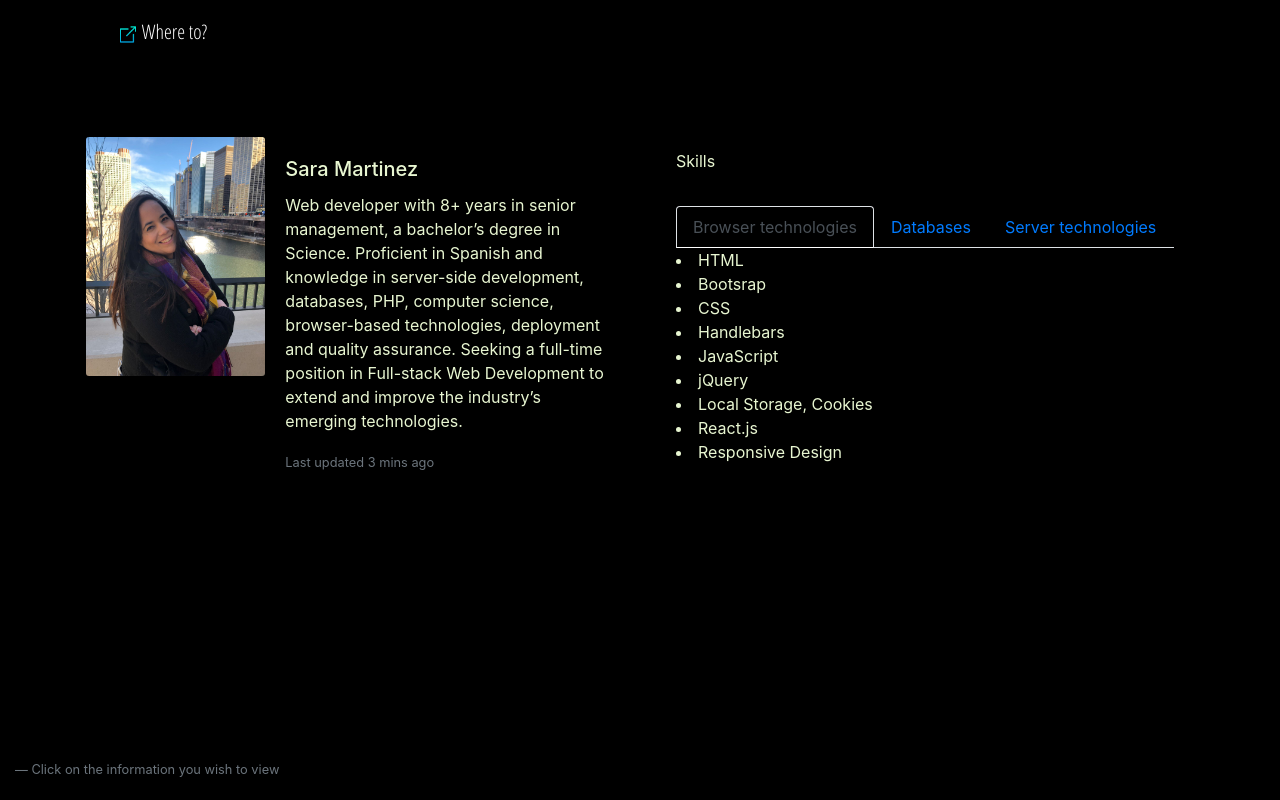
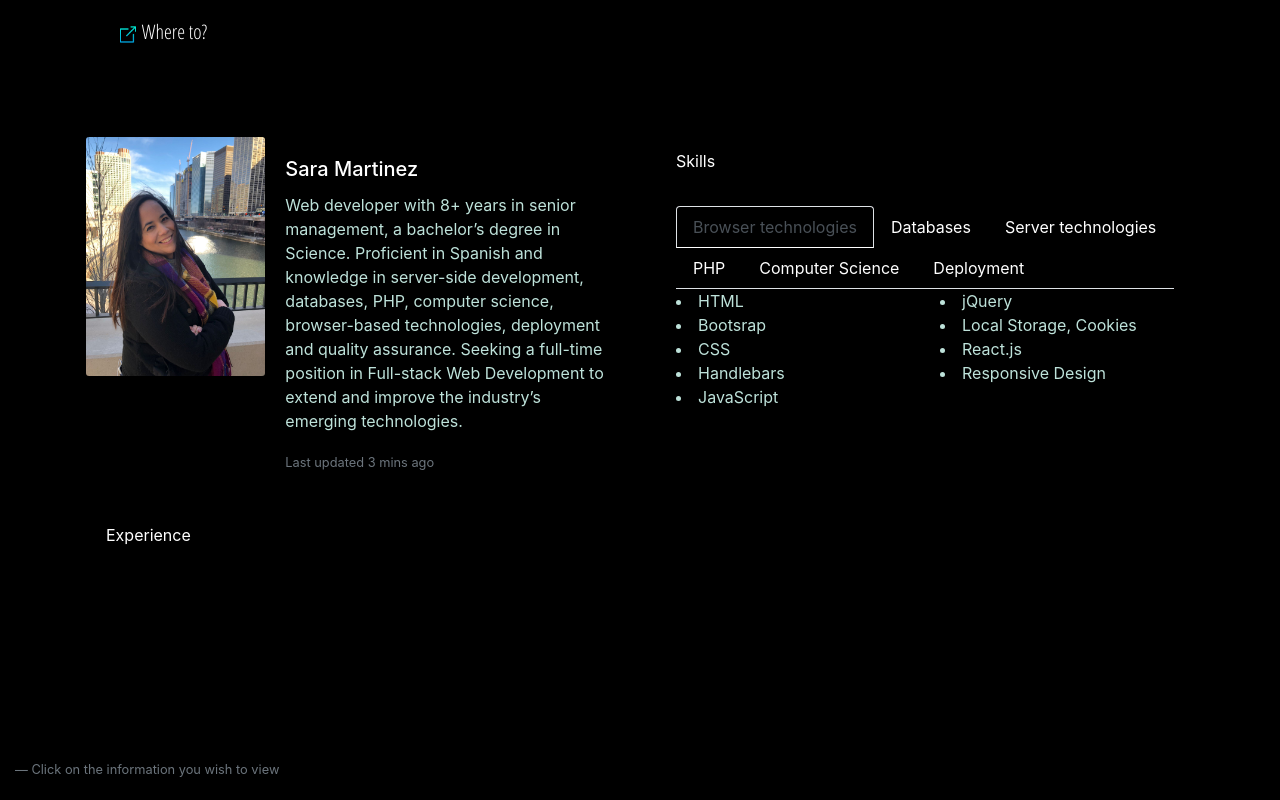
Before and after one commit to CookieChef/Sara_M, a plain HTML site: page personal.html in a window 1280 px wide. Drawn offline with nearby package versions, Linux system fonts and the light colour scheme.

Commit message:
added skill card to personal

```diff
--- a/personal.html
+++ b/personal.html
@@ -60,7 +60,7 @@
                         <div class="col-md-8">
                             <div class="card-body" id="cardPic">
                                 <h5 class="card-title">Sara Martinez</h5>
-                                <p class="card-text">Web developer with 8+ years in senior management, a bachelor’s
+                                <p class="card-text" id="list">Web developer with 8+ years in senior management, a bachelor’s
                                     degree in
                                     Science. Proficient in Spanish and knowledge in server-side development, databases,
                                     PHP,
@@ -95,36 +95,89 @@
                                 <a class="nav-link" id="contact-tab" data-toggle="tab" href="#contact" role="tab"
                                     aria-controls="contact" aria-selected="false">Server technologies</a>
                             </li>
+
+                            <li class="nav-item">
+                                    <a class="nav-link" id="home-tab" data-toggle="tab" href="#php" role="tab"
+                                        aria-controls="php" aria-selected="true">PHP</a>
+                                </li>
+                                <li class="nav-item">
+                                        <a class="nav-link" id="profile-tab" data-toggle="tab" href="#comp" role="tab"
+                                            aria-controls="comp" aria-selected="false">Computer Science</a>
+                                    </li>
+                                    <li class="nav-item">
+                                            <a class="nav-link" id="contact-tab" data-toggle="tab" href="#deploy" role="tab"
+                                                aria-controls="deploy" aria-selected="false">Deployment</a>
+                                        </li>
                         </ul>
                         <div class="tab-content" id="myTabContent">
                             <div class="tab-pane fade show active" id="home" role="tabpanel" aria-labelledby="home-tab">
-                                <li>HTML</li>
-                                <li>Bootsrap</li>
-                                <li>CSS</li>
-                                <li>Handlebars</li>
-                                <li>JavaScript</li>
-                                <li>jQuery</li>
-                                <li>Local Storage, Cookies</li>
-                                <li>React.js</li>
-                                <li>Responsive Design</li>
+                                <div class="row">
+                                    <div class="col">
+                                <li id="list">HTML</li>
+                                <li id="list">Bootsrap</li>
+                                <li id="list">CSS</li>
+                                <li id="list">Handlebars</li>
+                                <li id="list">JavaScript</li>
+                                    </div>
+                                <div class="col">
+                                        <li id="list">jQuery</li>
+                                        <li id="list">Local Storage, Cookies</li>
+                                        <li id="list">React.js</li>
+                                        <li id="list">Responsive Design</li>
+                                </div>
+                                </div>
+
                             </div>
                             <div class="tab-pane fade" id="profile" role="tabpanel" aria-labelledby="profile-tab">
-                                    <li>MySQL</li>
-                                    <li>MongoDB</li>
+                                    <li id="list">MySQL</li>
+                                    <li id="list">MongoDB</li>
                             </div>
                             <div class="tab-pane fade" id="contact" role="tabpanel" aria-labelledby="contact-tab">
-                                    <li>Express</li>
-                                    <li>Node.js</li>
-                                    <li>Security and Session Storage</li>
-                                    <li>User Authentication</li>
-                                    <li>MERN Stack</li>
+                                    <li id="list">Express</li>
+                                    <li id="list">Node.js</li>
+                                    <li id="list">Security and Session Storage</li>
+                                    <li id="list">User Authentication</li>
+                                    <li id="list">MERN Stack</li>
                             </div>
+                            <div class="tab-pane fade" id="php" role="tabpanel" aria-labelledby="home-tab">
+                                    <li id="list">Laravel</li>
+                                </div>
+                                <div class="tab-pane fade" id="comp" role="tabpanel" aria-labelledby="profile-tab">
+                                        <li id="list">Data Structures</li>
+                                        <li id="list">Algorithms</li>
+                                </div>
+                                <div class="tab-pane fade" id="deploy" role="tabpanel" aria-labelledby="contact-tab">
+                                        <li id="list">Heroku</li>
+                                        <li id="list">Git</li>
+                                        <li id="list">Github Pages</li>
+
+                                </div>
                         </div>
                     </div>
                 </div>
 
             </div>
         </div>
+
+        <div class="row">
+            <div class="col-lg-6">
+                <div class="card" id="cardPic">
+                        <div class="card-header">
+                          Experience
+                        </div>
+                        <div class="card-body">
+
+                        </div>
+                      </div>
+        </div>
+        <div class="col-lg-6">
+
+        </div>
+
+
+        </div>
+
+
 
 
 
--- a/styles/personal.css
+++ b/styles/personal.css
@@ -1,6 +1,6 @@
 body{
     background-color: black;
-    color: #E8F6D1;
+    color: white;
 }
 #nav{
     background-color: transparent;
@@ -17,8 +17,15 @@ body{
 }
 #cardPic{
     background-color: transparent;
-    color: #E8F6D1;
+    color: white;
 }
 #home-tab, #profile-tab, #contact-tab{
     background-color: transparent;
+
 }
+a:link {
+    color:white;
+}
+#list{
+    color:rgb(190, 226, 218);
+}
```
